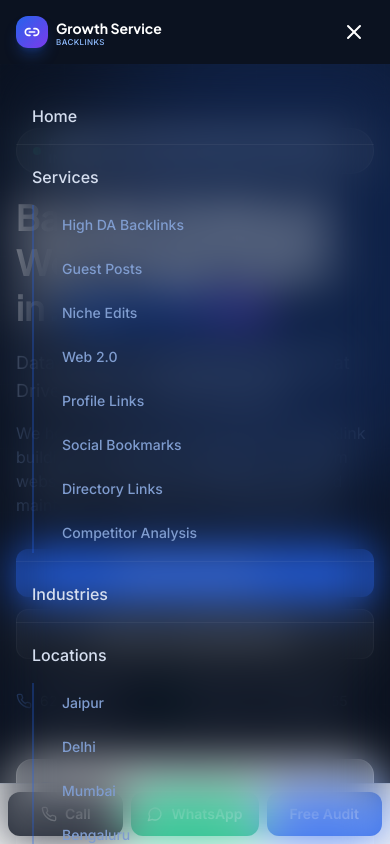
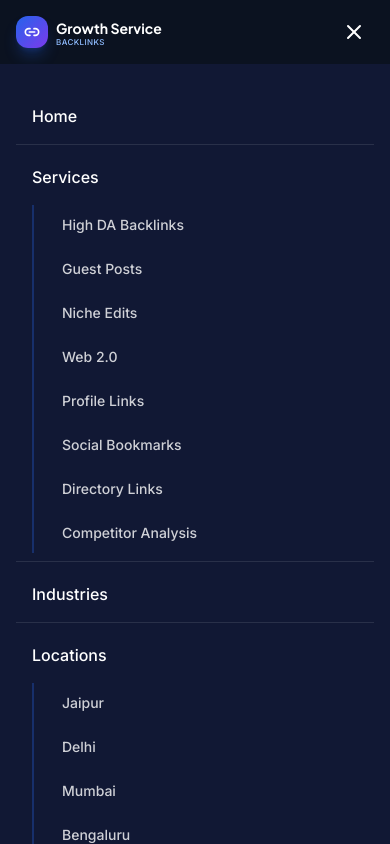
Before and after one commit to vsvivek2006/backlinks, a React (Vite) app: page / in a window 390 px wide. Both pictures are taken after a click on the button 354 px from the left and 32 px from the top of the page. Shown: the top 844 px of the page. Built offline with nearby package versions, Linux system fonts and the light colour scheme.

Commit message:
Update Header component styles for improved visibility

```diff
--- a/src/components/Header.tsx
+++ b/src/components/Header.tsx
@@ -170,14 +170,14 @@ export default function Header() {
               : 'max-h-0 opacity-0 invisible'
           }`}
         >
-          <div className="fixed inset-x-0 top-16 lg:top-20 bottom-0 bg-navy-800/98 backdrop-blur-xl overflow-y-auto">
+          <div className="fixed inset-x-0 top-16 lg:top-20 bottom-0 overflow-y-auto" style={{ backgroundColor: '#111834' }}>
             <div className="container-x px-4 py-6">
               <nav className="flex flex-col gap-1">
                 {NAV_LINKS.map((link) => (
-                  <div key={link.label} className="border-b border-white/5 last:border-0">
+                  <div key={link.label} className="border-b border-white/10 last:border-0">
                     <Link
                       to={link.to}
-                      className="block rounded-lg px-4 py-4 text-base font-medium text-navy-100 transition-colors hover:bg-white/10 hover:text-white"
+                      className="block rounded-lg px-4 py-4 text-base font-medium text-white transition-colors hover:bg-white/10 hover:text-white"
                       onClick={() => setMobileOpen(false)}
                     >
                       {link.label}
@@ -188,7 +188,7 @@ export default function Header() {
                           <Link
                             key={item.to}
                             to={item.to}
-                            className="block rounded-lg px-3 py-2.5 text-sm font-medium text-navy-300 transition-colors hover:text-white hover:bg-white/5"
+                            className="block rounded-lg px-3 py-2.5 text-sm font-medium text-white/80 transition-colors hover:text-white hover:bg-white/5"
                             onClick={() => setMobileOpen(false)}
                           >
                             {item.label}
@@ -230,10 +230,10 @@ export default function Header() {
       </header>
 
       {/* Sticky Mobile Bottom CTA - Only visible on mobile */}
-      <div className="fixed inset-x-0 bottom-0 z-40 flex items-center gap-2 border-t border-navy-100 bg-white/95 p-2 backdrop-blur-lg shadow-lg lg:hidden">
+      <div className="fixed inset-x-0 bottom-0 z-40 flex items-center gap-2 border-t border-white/10 bg-[#111834] p-2 backdrop-blur-lg shadow-lg lg:hidden">
         <a
           href={`tel:${SITE.phone}`}
-          className="flex flex-1 items-center justify-center gap-2 rounded-xl bg-navy-800 px-4 py-3 text-sm font-semibold text-white transition-colors hover:bg-navy-700"
+          className="flex flex-1 items-center justify-center gap-2 rounded-xl bg-white/10 px-4 py-3 text-sm font-semibold text-white transition-colors hover:bg-white/20"
         >
           <Phone className="h-4 w-4" /> Call
         </a>
```
